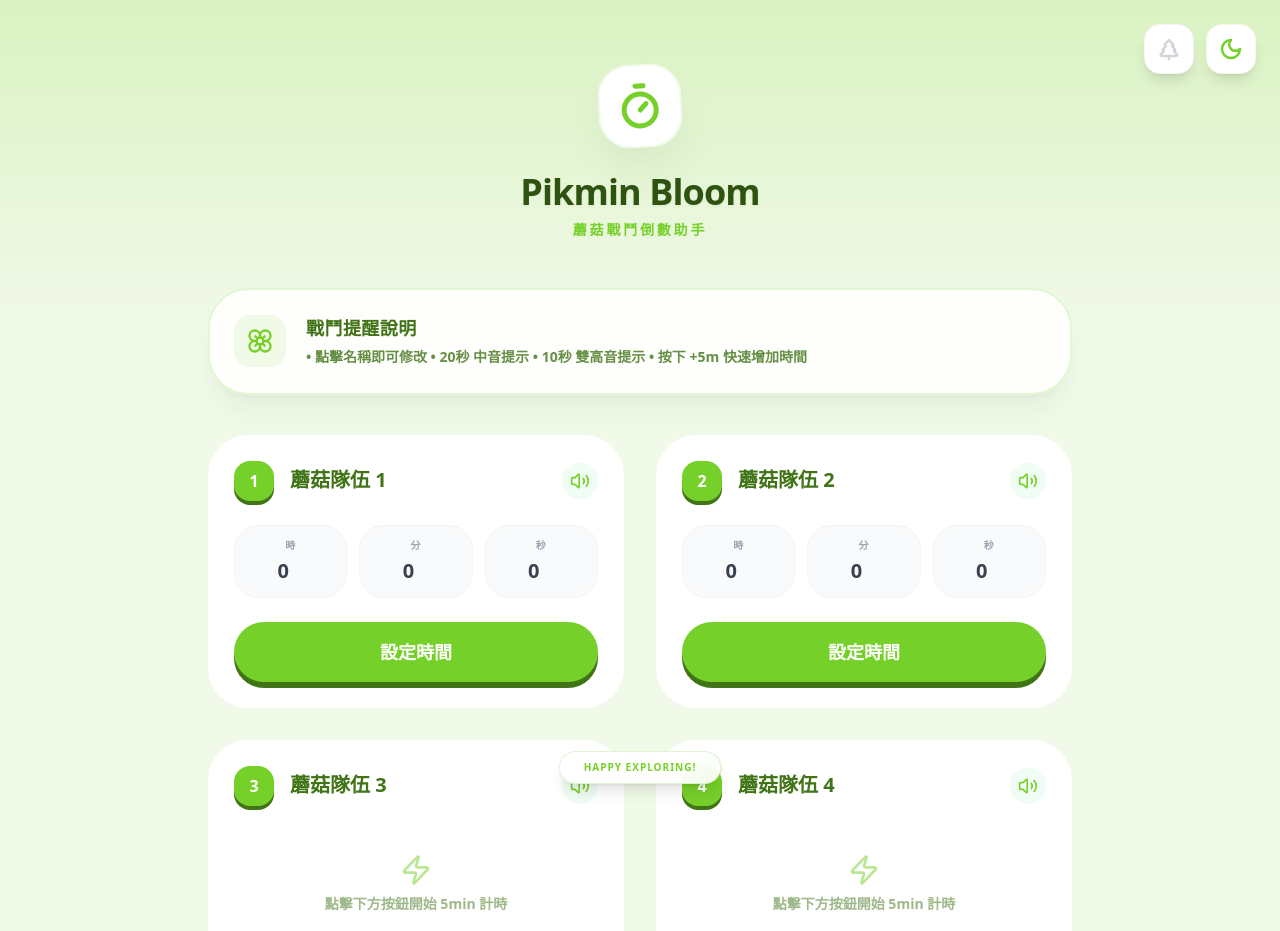
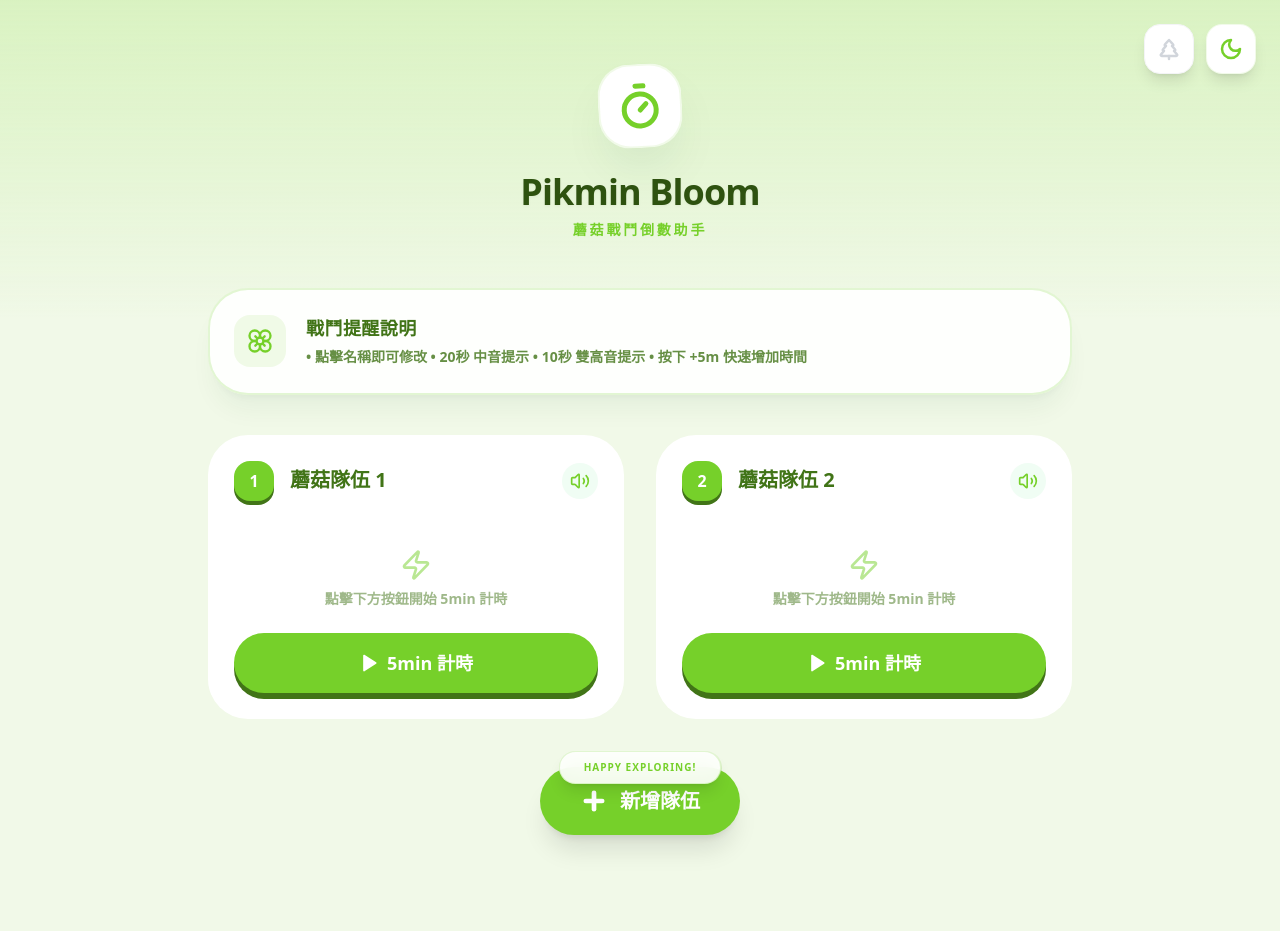
Before and after one commit to kevic0935/Pikmin, a React (Vite) app: page / in a window 1280 px wide. Shown: the top 931 px of the page. Built offline with nearby package versions, Linux system fonts and the light colour scheme.

Commit message:
全改倒數5 min 預設2組，可新增

```diff
--- a/App.tsx
+++ b/App.tsx
@@ -1,6 +1,6 @@
 
 import React, { useState, useEffect } from 'react';
-import { Timer, Flower, Moon, Sun, TreePine, Snowflake, Gift } from 'lucide-react';
+import { Timer, Flower, Moon, Sun, TreePine, Snowflake, Gift, Plus } from 'lucide-react';
 import MushroomTimer from './components/MushroomTimer.tsx';
 
 export type ThemeType = 'light' | 'dark' | 'christmas';
@@ -14,7 +14,13 @@ export default function App() {
     return 'light';
   });
 
-  const timers = [1, 2, 3, 4];
+  const [timerIds, setTimerIds] = useState<number[]>([1, 2]);
+  const [nextId, setNextId] = useState(3);
+
+  const handleAddTeam = () => {
+    setTimerIds([...timerIds, nextId]);
+    setNextId(nextId + 1);
+  };
 
   useEffect(() => {
     document.documentElement.classList.remove('dark');
@@ -136,10 +142,27 @@ export default function App() {
         </div>
 
         {/* Timers Grid */}
-        <div className="grid grid-cols-1 sm:grid-cols-2 gap-8">
-          {timers.map(num => (
-            <MushroomTimer key={num} id={num} theme={theme} />
+        <div className="grid grid-cols-1 sm:grid-cols-2 gap-8 mb-12">
+          {timerIds.map(id => (
+            <MushroomTimer key={id} id={id} theme={theme} />
           ))}
+        </div>
+
+        {/* Add Team Button */}
+        <div className="flex justify-center mb-12">
+          <button
+            onClick={handleAddTeam}
+            className={`px-10 py-5 rounded-full font-black text-xl btn-3d flex items-center gap-3 transition-all duration-500 shadow-xl
+              ${theme === 'christmas'
+                ? 'bg-[#165B33] text-white shadow-[0_6px_0_0_#064e3b] hover:bg-[#1b7a44]'
+                : (theme === 'dark'
+                    ? 'bg-[#76d02a] text-[#162a0c] shadow-[0_6px_0_0_#417417] hover:bg-[#86e03a]'
+                    : 'bg-[#76d02a] text-white shadow-[0_6px_0_0_#417417] hover:bg-[#86e03a]')
+              }`}
+          >
+            <Plus size={28} strokeWidth={4} />
+            新增隊伍
+          </button>
         </div>
 
         {/* Footer Branding */}
@@ -164,7 +187,7 @@ export default function App() {
               Designed for Pikmin Bloom Explorers
             </p>
             <p className={`text-[10px] font-bold transition-colors duration-500 ${theme === 'dark' ? 'text-[#76d02a]/40' : (theme === 'christmas' ? 'text-[#BB2528]/40' : 'text-[#417417]/40')}`}>
-              v1.5 • 聖誕限定版 & Web Audio API
+              v1.9 • 動態新增隊伍 & Quick Start
             </p>
           </div>
         </footer>
--- a/components/MushroomTimer.tsx
+++ b/components/MushroomTimer.tsx
@@ -11,39 +11,20 @@ interface MushroomTimerProps {
 
 const MushroomTimer: React.FC<MushroomTimerProps> = ({ id, theme = 'light' }) => {
   const [teamName, setTeamName] = useState(`蘑菇隊伍 ${id}`);
-  const [hours, setHours] = useState<string>('0');
-  const [minutes, setMinutes] = useState<string>('0');
-  const [seconds, setSeconds] = useState<string>('0');
   const [timeLeft, setTimeLeft] = useState(0);
   const [isRunning, setIsRunning] = useState(false);
   const [isMuted, setIsMuted] = useState(false);
 
   const timerRef = useRef<ReturnType<typeof setInterval> | null>(null);
 
-  // Special behavior for Team 3 and 4
-  const isQuickStartTeam = id === 3 || id === 4;
-
-  const handleSetTime = () => {
-    const h = parseInt(hours) || 0;
-    const m = parseInt(minutes) || 0;
-    const s = parseInt(seconds) || 0;
-    const total = h * 3600 + m * 60 + s;
-    if (total > 0) {
-      setTimeLeft(total);
-    }
-  };
-
+  // Unified behavior for all teams
   const handleQuickStart = () => {
-    setTimeLeft(300); // 5 minutes
+    setTimeLeft(300); // 5 minutes (300 seconds)
     setIsRunning(true);
   };
 
   const addFiveMinutes = () => {
-    const newTime = timeLeft + 300;
-    setTimeLeft(newTime);
-    setHours(Math.floor(newTime / 3600).toString());
-    setMinutes(Math.floor((newTime % 3600) / 60).toString());
-    setSeconds((newTime % 60).toString());
+    setTimeLeft(prev => prev + 300);
   };
 
   const toggleTimer = () => {
@@ -57,9 +38,6 @@ const MushroomTimer: React.FC<MushroomTimerProps> = ({ id, theme = 'light' }) =>
   const resetTimer = () => {
     setIsRunning(false);
     setTimeLeft(0);
-    setHours('0');
-    setMinutes('0');
-    setSeconds('0');
   };
 
   useEffect(() => {
@@ -146,37 +124,10 @@ const MushroomTimer: React.FC<MushroomTimerProps> = ({ id, theme = 'light' }) =>
       </div>
 
       {!isRunning && timeLeft === 0 ? (
-        <>
-          {isQuickStartTeam ? (
-            <div className={`text-center py-6 flex flex-col items-center justify-center gap-2 opacity-50`}>
-               <Zap className={`${theme === 'christmas' ? 'text-[#BB2528]' : 'text-[#76d02a]'}`} size={32} />
-               <p className={`text-sm font-black ${theme === 'christmas' ? 'text-[#BB2528]' : 'text-[#417417]'}`}>點擊下方按鈕開始 5min 計時</p>
-            </div>
-          ) : (
-            <div className="grid grid-cols-3 gap-3 mb-6">
-              {[
-                { label: '時', value: hours, setter: setHours },
-                { label: '分', value: minutes, setter: setMinutes },
-                { label: '秒', value: seconds, setter: setSeconds }
-              ].map((item, i) => (
-                <div key={i} className={`p-3 rounded-[1.5rem] border transition-colors duration-500
-                  ${theme === 'dark' ? 'bg-[#233b15] border-[#76d02a]/10' : (theme === 'christmas' ? 'bg-red-50/50 border-red-100' : 'bg-gray-50 border-gray-100')}`}>
-                  <label className={`block text-center text-[10px] font-extrabold uppercase tracking-widest mb-1
-                    ${theme === 'dark' ? 'text-[#76d02a]/40' : (theme === 'christmas' ? 'text-[#BB2528]/40' : 'text-gray-400')}`}>
-                    {item.label}
-                  </label>
-                  <input
-                    type="number"
-                    value={item.value}
-                    onChange={(e) => item.setter(e.target.value)}
-                    className={`w-full bg-transparent text-xl font-black text-center outline-none ${theme === 'dark' ? 'text-[#d9f2c1]' : (theme === 'christmas' ? 'text-[#BB2528]' : 'text-gray-700')}`}
-                    placeholder="0"
-                  />
-                </div>
-              ))}
-            </div>
-          )}
-        </>
+        <div className={`text-center py-6 flex flex-col items-center justify-center gap-2 opacity-50`}>
+           <Zap className={`${theme === 'christmas' ? 'text-[#BB2528]' : 'text-[#76d02a]'}`} size={32} />
+           <p className={`text-sm font-black ${theme === 'christmas' ? 'text-[#BB2528]' : 'text-[#417417]'}`}>點擊下方按鈕開始 5min 計時</p>
+        </div>
       ) : (
         <div className="text-center py-6">
           <span className={`text-5xl md:text-6xl font-mono font-black tracking-tight transition-colors duration-500
@@ -189,11 +140,11 @@ const MushroomTimer: React.FC<MushroomTimerProps> = ({ id, theme = 'light' }) =>
       <div className="flex flex-col gap-3">
         {!isRunning && timeLeft === 0 ? (
           <button
-            onClick={isQuickStartTeam ? handleQuickStart : handleSetTime}
+            onClick={handleQuickStart}
             className={`w-full text-white py-4 rounded-full font-black text-lg btn-3d transition-all duration-500 flex items-center justify-center gap-2
               ${theme === 'christmas' ? 'bg-[#BB2528] hover:bg-[#d42c2c] shadow-[0_6px_0_0_#7f1d1d]' : 'bg-[#76d02a] hover:bg-[#86e03a] shadow-[0_6px_0_0_#417417]'}`}
           >
-            {isQuickStartTeam ? <><Play size={20} fill="white" /> 5min 計時</> : '設定時間'}
+            <Play size={20} fill="white" /> 5min 計時
           </button>
         ) : (
           <div className="grid grid-cols-12 gap-3">
```
